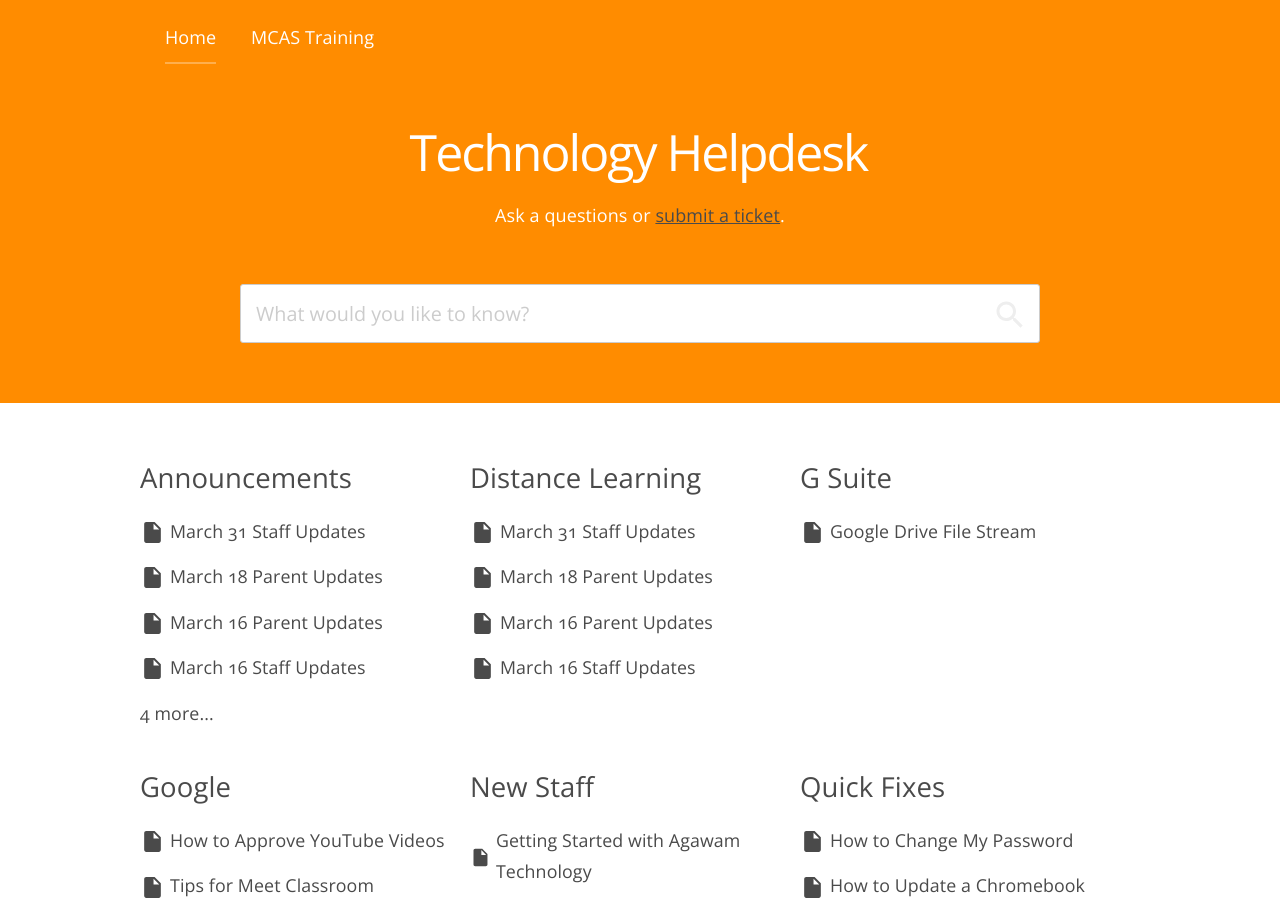
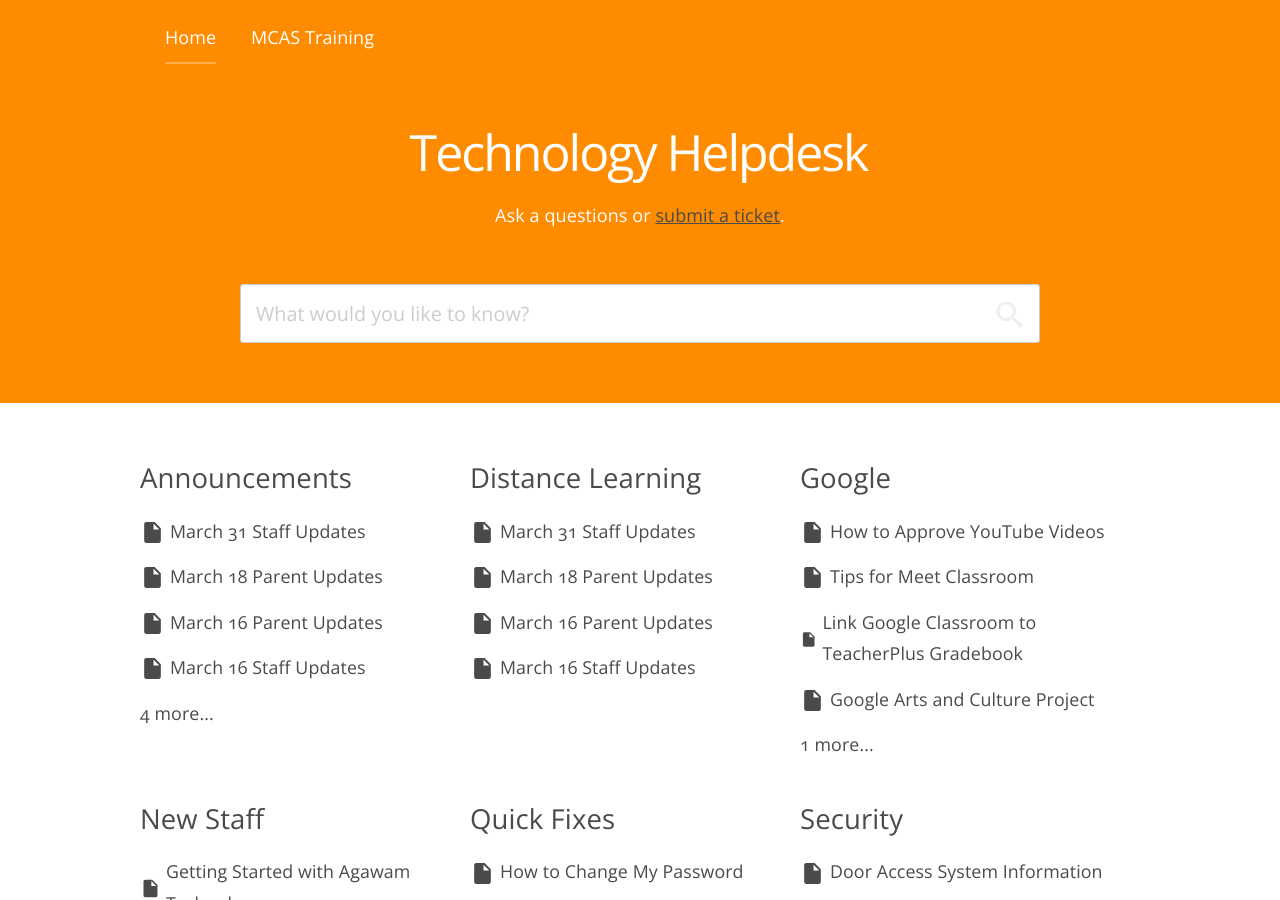
Before and after one commit to Agawam-IT/tech.agawamed.org, a Jekyll site: the page built from index.html, in a window 1280 px wide and 900 px high. Built offline with Jekyll 4.4.1, drawn with Linux system fonts in a browser that asks for light colours; nearby versions of some CDN libraries; a script that is not in the unit is left out.

Commit message:
Update 2020-02-18-drive-file-stream.md

```diff
--- a/_posts/2020-02-18-drive-file-stream.md
+++ b/_posts/2020-02-18-drive-file-stream.md
@@ -5,7 +5,7 @@
 published: true
 type: Document
 categories:
-  - "g suite"
+  - "google"
 ---
 Posted by Edward Jacques on February 18, 2020
 
```
